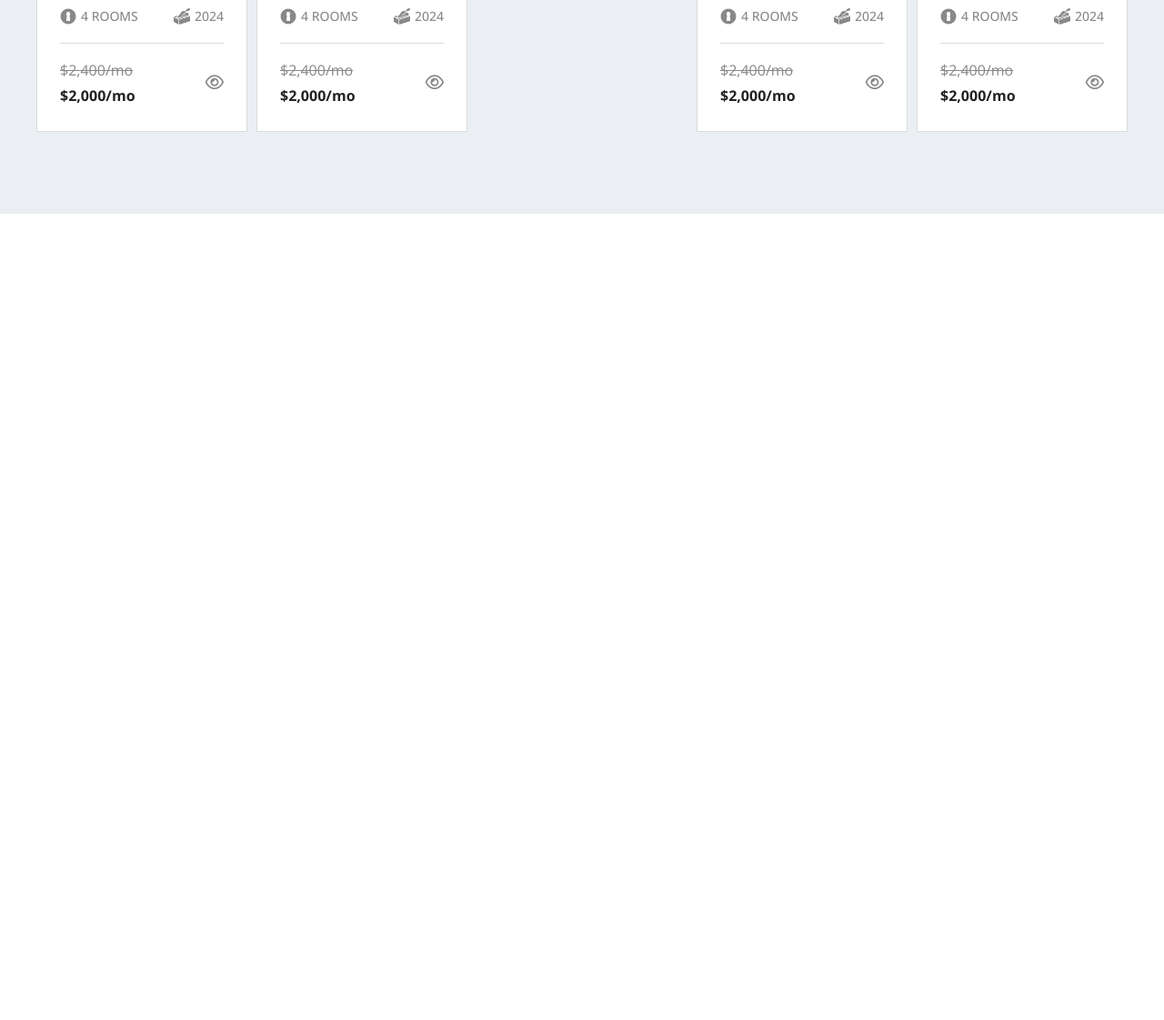
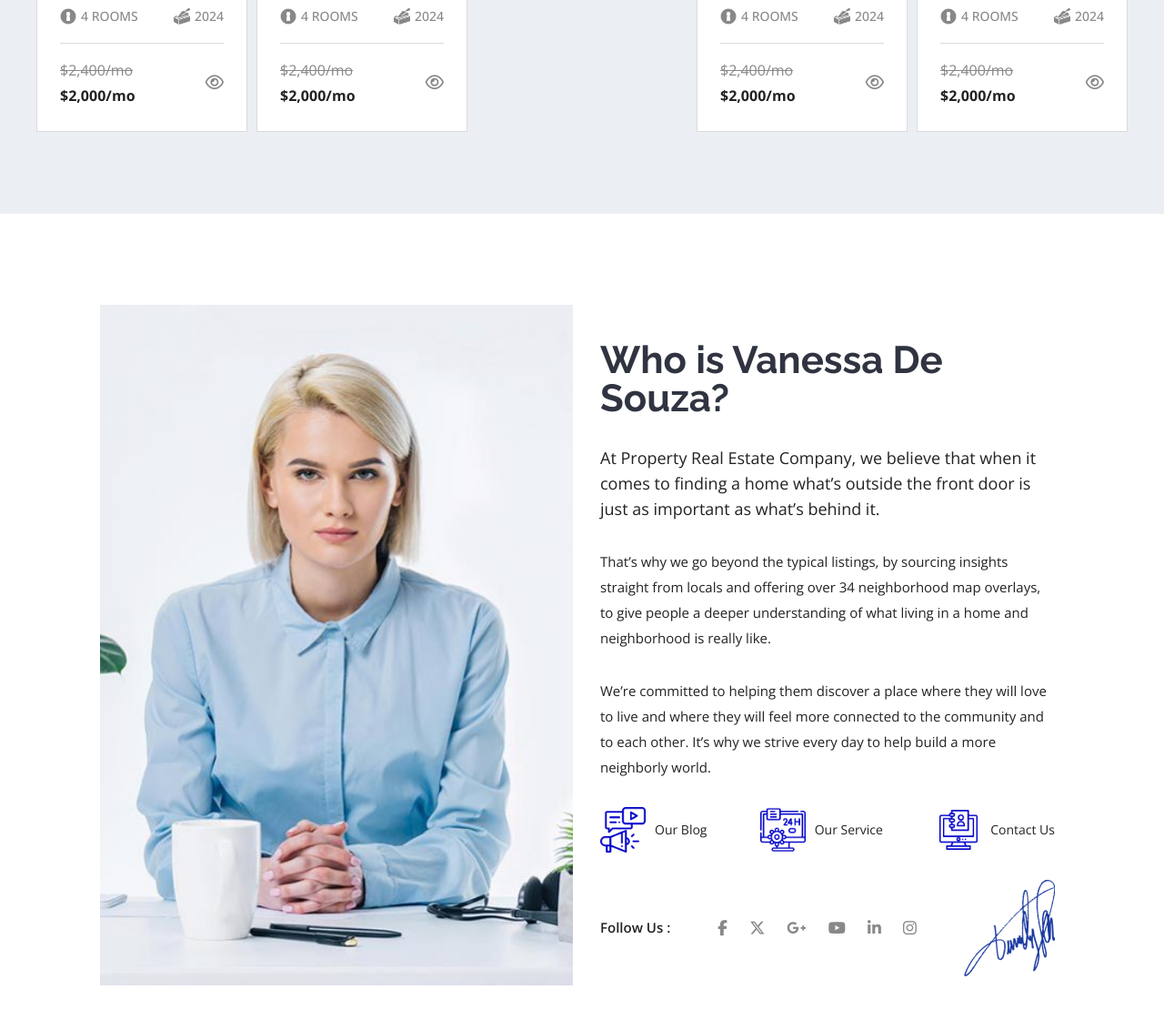
Before and after one commit to shimul404/Real-Estate, a plain HTML site: page index.html in a window 1280 px wide. Shown: the part 1140-2261 px from the top of the page at 91% size. Before the commit the page ends 1375 px from the top, so only its background shows below. Drawn offline with nearby package versions, Linux system fonts and the light colour scheme.

Commit message:
about-section

```diff
--- a/index.html
+++ b/index.html
@@ -290,6 +290,39 @@
     </section>
     <!-- ---End Feature Section--- -->
 
+    <!-- ---About Section--- -->
+    <section class="about-section">
+        <div class="container">
+            <div class="row">
+                <div class="col col1"></div>
+                <div class="col">
+                    <h2 class="title">Who is Vanessa De Souza?</h2>
+                    <span>At Property Real Estate Company, we believe that when it comes to finding a home what’s outside the front door is just as important as what’s behind it.</span>
+                    <p>That’s why we go beyond the typical listings, by sourcing insights straight from locals and offering over 34 neighborhood map overlays, to give people a deeper understanding of what living in a home and neighborhood is really like.</p>
+                    <p>We’re committed to helping them discover a place where they will love to live and where they will feel more connected to the community and to each other. It’s why we strive every day to help build a more neighborly world.</p>
+                    <ul>
+                        <li><a href="#"><img src="./imgs/icon/digital-marketing.png" alt="">Our Blog</a></li>
+                        <li><a href="#"><img src="./imgs/icon/24-hours-service.png" alt="">Our Service</a></li>
+                        <li><a href="#"><img src="./imgs/icon/contact.png" alt="">Contact Us</a></li>
+                    </ul>
+                    <div class="media">
+                        <span>Follow Us :</span>
+                        <div class="media-icon">
+                            <a href="#"><i class="fa-brands fa-facebook-f"></i></a>
+                            <a href="#"><i class="fa-brands fa-x-twitter"></i></a>
+                            <a href="#"><i class="fa-brands fa-google-plus-g"></i></a>
+                            <a href="#"><i class="fa-brands fa-youtube"></i></a>
+                            <a href="#"><i class="fa-brands fa-linkedin-in"></i></a>
+                            <a href="#"><i class="fa-brands fa-instagram"></i></a>
+                        </div>
+                        <img src="./imgs/realtor_signature-o6b1vq6e2qj1gq6n73ke39g6msk9vqu3wsqq74kqw4.png" alt="">
+                    </div>
+                </div>
+            </div>
+        </div>
+    </section>
+    <!-- ---End About Section--- -->
+
     <script src="./Owl-Carousel/jquery.min.js"></script>
     <!-- ---Jquery Min Js--- -->
     <script src="./Owl-Carousel/owl.carousel.min.js"></script>
--- a/style.css
+++ b/style.css
@@ -433,3 +433,88 @@
     padding-bottom: 40px;
 }
 /* <!-- ---End Feature Section--- --> */
+
+/* <!-- ---About Section--- --> */
+.about-section{
+    padding: 90px 0;
+}
+.about-section .row{
+    display: flex;
+}
+.about-section .col{
+    width: 50%;
+    margin: 10px;
+    padding: 10px;
+}
+.about-section .title{
+    margin-bottom: 30px;
+    margin-top: 30px;
+}
+.about-section .col1{
+    background: url(./imgs/home-realtor-single-519x639.jpg);
+    background-size: cover;
+    background-repeat: no-repeat;
+    background-position: center;
+}
+.about-section span{
+    font-size: 18px;
+    line-height: 28px;
+    color: #222;
+    margin-bottom: 30px;
+    display: block;
+    font-weight: 400px;
+}
+.about-section p{
+    font-size: 15px;
+    line-height: 28px;
+    color: #222;
+    margin-bottom: 30px;
+    font-weight: 300px;
+}
+.about-section ul{
+    display: flex;
+    align-items: center;
+    justify-content: space-between;
+}
+.about-section ul li a img{
+    width: 50px;
+}
+.about-section ul li a{
+    font-size: 14px;
+    line-height: 28px;
+    font-weight: 400;
+    color: #222;
+    transition: .3s;
+    display: flex;
+    align-items: center;
+    column-gap: 10px;
+}
+.about-section ul li a:hover{
+    text-decoration: underline;
+}
+.about-section .media{
+    display: flex;
+    align-items: center;
+    margin-top: 30px;
+    justify-content: space-between;
+}
+.about-section .media span{
+    padding: 0;
+    margin: 0;
+    font-size: 15px;
+    line-height: 15px;
+    font-weight: 600 !important;
+    color: #222;
+}
+.about-section .media-icon a{
+    font-size: 17px;
+    color: #888;
+    padding: 10px;
+    transition: .3s;
+}
+.about-section .media-icon a:hover{
+    color: #234dd4;
+}
+
+
+/* <!-- ---End About Section--- --> */
```
Also changed, not shown: imgs/icon/24-hours-service.png (added), imgs/icon/contact.png (added), imgs/icon/digital-marketing.png (added).
